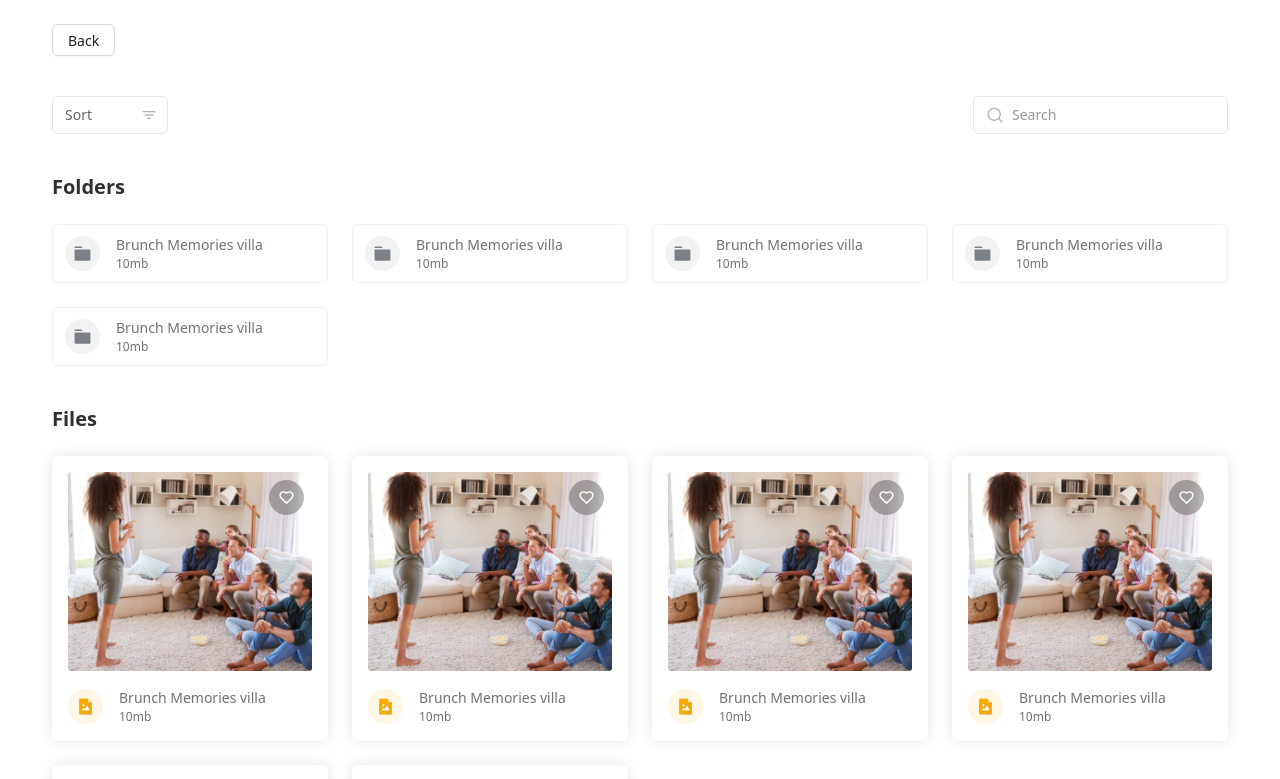
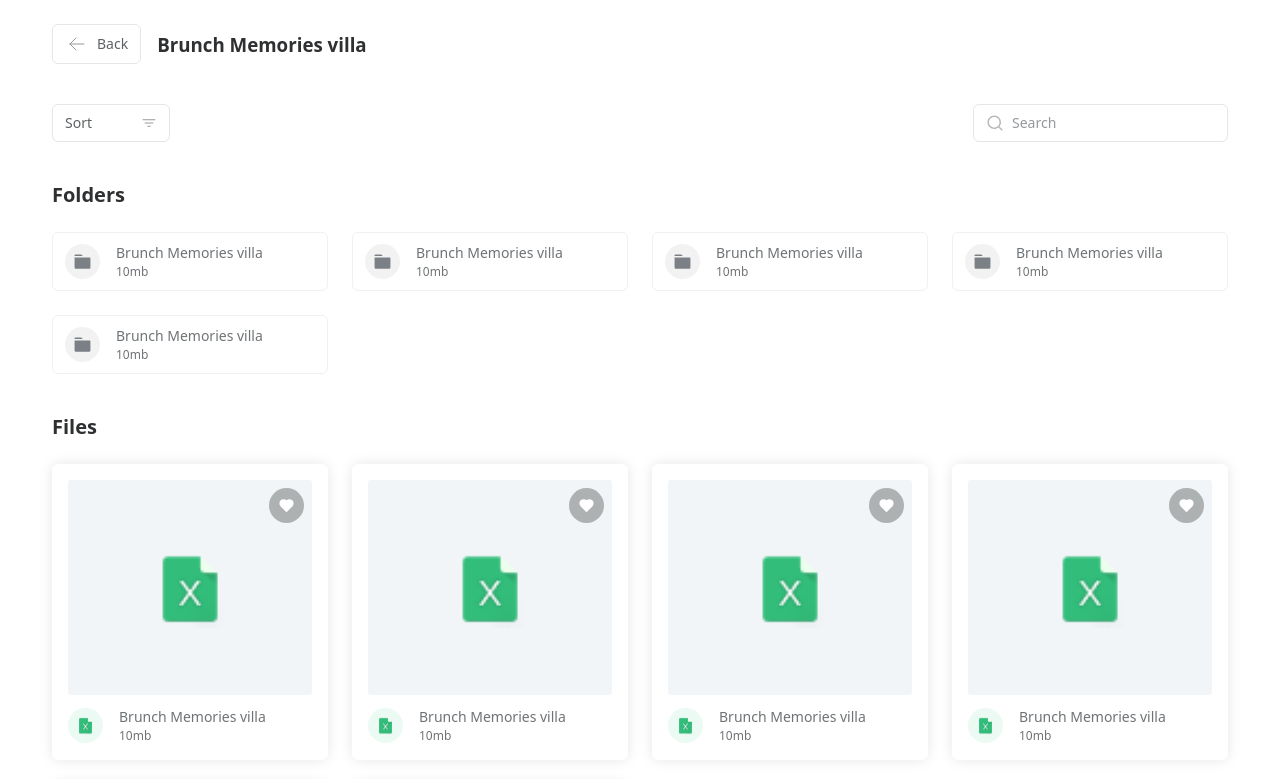
Before and after one commit to michaelhpet/web-drive, a React (Vite) app: page / in a window 1280 px wide. Shown: the top 779 px of the page. Built offline with nearby package versions, Linux system fonts and the light colour scheme; a web font is replaced by a local one.

Commit message:
feat: create page top nav

```diff
--- a/src/components/Dropdown/Dropdown.module.css
+++ b/src/components/Dropdown/Dropdown.module.css
@@ -10,7 +10,7 @@
   align-items: center;
   justify-content: center;
   gap: 49px;
-  padding: 7px 10px 7px 12px;
+  padding: 7px 12px;
   border-radius: 6px;
   border: 1px solid #e5e6e6;
   background-color: transparent;
--- a/src/components/FileCard/FileCard.module.css
+++ b/src/components/FileCard/FileCard.module.css
@@ -18,14 +18,67 @@
   cursor: unset;
 }
 
-.thumbnail_wrapper {
+.thumbnail_wrapper,
+.action_wrapper {
   position: relative;
   width: 100%;
   border-radius: 3px;
 }
 
-.thumbnail_wrapper img {
+.action_wrapper {
+  min-height: 215px;
+  display: flex;
+  align-items: center;
+  justify-content: center;
+  padding: 50px;
+  border-radius: 3px;
+  background: #f2f5f7;
+}
+
+.action_wrapper .thumbnail {
+  width: 80px;
+  height: 80px;
+}
+
+.action_buttons {
+  position: absolute;
+  bottom: 8px;
+  left: 8px;
+  display: flex;
+  align-items: center;
+  gap: 6px;
+  opacity: 0;
+  transition: all 0.2s;
+}
+
+.file:hover .action_buttons {
+  opacity: 1;
+}
+
+.thumbnail {
   width: 100%;
+}
+
+.button {
+  width: 35px;
+  height: 35px;
+  display: flex;
+  align-items: center;
+  justify-content: center;
+  outline: none;
+  border: none;
+  border-radius: 50%;
+  background: rgba(0, 0, 0, 0.28);
+  backdrop-filter: blur(2px);
+  cursor: pointer;
+}
+
+.button svg {
+  transition: all 0.15s;
+}
+
+.button:hover svg {
+  scale: 1.25;
 }
 
 .like_button_wrapper {
--- a/src/components/FileCard/index.tsx
+++ b/src/components/FileCard/index.tsx
@@ -1,33 +1,70 @@
-import LikeIconButton from "../LikeIconButton";
 import classes from "./FileCard.module.css";
+import modalClasses from "../FileModal/FileModal.module.css";
 import thumbnail from "../../images/file_thumbnail.png";
 import imageIcon from "../../images/image_icon.png";
 import pdfIcon from "../../images/pdf_icon.png";
 import sheetsIcon from "../../images/sheets_icon.png";
 import { useState } from "react";
 import FileModal from "../FileModal";
+import DownloadIcon from "../../icons/DownloadIcon";
+import PrintIcon from "../../icons/PrintIcon";
+import HeartFilledIcon from "../../icons/HeartFilledIcon";
+import HeartIcon from "../../icons/HeartIcon";
 
 interface Props {
   flat?: boolean;
 }
 
 export default function FileCard(props: Props) {
-  const fileType = FILE_TYPES.image;
+  const fileType = FILE_TYPES.sheets;
   const [isOpen, setIsOpen] = useState(false);
 
   return (
     <>
       <li
         className={props.flat ? classes.flat_card : classes.file}
-        onClick={() => setIsOpen(true)}
+        onClick={() =>
+          fileType.type === "image" && !props.flat && setIsOpen(true)
+        }
       >
-        <figure className={classes.thumbnail_wrapper}>
-          <img src={thumbnail} alt="Thumbnail" />
+        {fileType.type === "image" ? (
+          <figure className={classes.thumbnail_wrapper}>
+            <img
+              src={thumbnail}
+              alt="Thumbnail"
+              className={classes.thumbnail}
+            />
 
-          <span className={classes.like_button_wrapper}>
-            <LikeIconButton />
-          </span>
-        </figure>
+            <span className={classes.like_button_wrapper}>
+              <button className={classes.button}>
+                {true ? <HeartFilledIcon /> : <HeartIcon />}
+              </button>
+            </span>
+          </figure>
+        ) : (
+          <figure className={classes.action_wrapper}>
+            <span className={classes.like_button_wrapper}>
+              <button className={classes.button}>
+                {true ? <HeartFilledIcon /> : <HeartIcon />}
+              </button>
+            </span>
+
+            <img
+              src={fileType.icon}
+              alt="Thumbnail"
+              className={classes.thumbnail}
+            />
+
+            <div className={classes.action_buttons}>
+              <button className={modalClasses.download_button}>
+                <DownloadIcon />
+              </button>
+              <button className={modalClasses.download_button}>
+                <PrintIcon />
+              </button>
+            </div>
+          </figure>
+        )}
 
         <div className={classes.details}>
           <figure style={{ background: fileType.color }}>
@@ -40,6 +77,7 @@ export default function FileCard(props: Props) {
           </article>
         </div>
       </li>
+
       <FileModal
         centered
         open={isOpen}
--- a/src/components/Layout/Layout.module.css
+++ b/src/components/Layout/Layout.module.css
@@ -5,6 +5,38 @@
   flex-direction: column;
   gap: 40px;
   padding: 24px;
+}
+
+.nav {
+  display: flex;
+  align-items: center;
+  gap: 16px;
+}
+
+.nav h3 {
+  font-weight: 900;
+}
+
+.nav .back_button {
+  display: flex;
+  align-items: center;
+  gap: 8px;
+  padding: 7px 12px;
+  border-radius: 6px;
+  border: 1px solid #e5e6e6;
+  background-color: transparent;
+  cursor: pointer;
+
+  font-family: inherit;
+  font-size: 14px;
+  font-weight: 400;
+  line-height: 160%;
+  color: #5e6164;
+  transition: all 0.2s;
+}
+
+.back_button:active {
+  scale: 1.025;
 }
 
 .header {
--- a/src/components/Layout/index.tsx
+++ b/src/components/Layout/index.tsx
@@ -1,9 +1,10 @@
-import { Button, MenuProps } from "antd";
+import { MenuProps } from "antd";
 import Dropdown from "../Dropdown";
 import classes from "./Layout.module.css";
 import { ReactNode } from "react";
 import SortIcon from "../../icons/SortIcon";
 import SearchIcon from "../../icons/SearchIcon";
+import ArrowLeftIcon from "../../icons/ArrowLeftIcon";
 
 interface Props {
   children: ReactNode;
@@ -13,8 +14,14 @@ export default function Layout(props: Props) {
   return (
     <div className={classes.container}>
       <nav className={classes.nav}>
-        <Button>Back</Button>
+        <button className={classes.back_button}>
+          <ArrowLeftIcon />
+          <p>Back</p>
+        </button>
+
+        <h3>Brunch Memories villa</h3>
       </nav>
+
       <header className={classes.header}>
         <Dropdown menu={{ items: SORT_ITEMS }}>
           <p>Sort</p>
--- a/src/components/LikeIconButton/LikeIconButton.module.css
+++ /dev/null
@@ -1,21 +0,0 @@
-.button {
-  width: 35px;
-  height: 35px;
-  display: flex;
-  align-items: center;
-  justify-content: center;
-  outline: none;
-  border: none;
-  border-radius: 50%;
-  background: rgba(0, 0, 0, 0.28);
-  backdrop-filter: blur(2px);
-  cursor: pointer;
-}
-
-.button svg {
-  transition: all 0.15s;
-}
-
-.button:hover svg {
-  scale: 1.25;
-}
--- a/src/components/LikeIconButton/index.tsx
+++ /dev/null
@@ -1,14 +0,0 @@
-import { useState } from "react";
-import HeartFilledIcon from "../../icons/HeartFilledIcon";
-import classes from "./LikeIconButton.module.css";
-import HeartIcon from "../../icons/HeartIcon";
-
-export default function LikeIconButton() {
-  const [liked, setLiked] = useState(false);
-
-  return (
-    <button className={classes.button} onClick={() => setLiked(!liked)}>
-      {liked ? <HeartFilledIcon /> : <HeartIcon />}
-    </button>
-  );
-}
--- /dev/null
+++ b/src/icons/ArrowLeftIcon.tsx
@@ -0,0 +1,20 @@
+export default function ArrowLeftIcon() {
+  return (
+    <svg
+      xmlns="http://www.w3.org/2000/svg"
+      width="24"
+      height="24"
+      viewBox="0 0 24 24"
+      strokeWidth="1"
+      stroke="#96999C"
+      fill="none"
+      strokeLinecap="round"
+      strokeLinejoin="round"
+    >
+      <path stroke="none" d="M0 0h24v24H0z" fill="none" />
+      <path d="M5 12l14 0" />
+      <path d="M5 12l6 6" />
+      <path d="M5 12l6 -6" />
+    </svg>
+  );
+}
--- /dev/null
+++ b/src/icons/PrintIcon.tsx
@@ -0,0 +1,19 @@
+export default function PrintIcon() {
+  return (
+    <svg
+      width="14"
+      height="14"
+      viewBox="0 0 14 14"
+      fill="none"
+      xmlns="http://www.w3.org/2000/svg"
+    >
+      <g id="Frame">
+        <path
+          id="Vector"
+          d="M4.08341 9.91666H9.91675V12.8333H4.08341V9.91666ZM11.0834 11.6667V8.74999H2.91675V11.6667H1.75008C1.42792 11.6667 1.16675 11.4055 1.16675 11.0833V5.24999C1.16675 4.92783 1.42792 4.66666 1.75008 4.66666H12.2501C12.5723 4.66666 12.8334 4.92783 12.8334 5.24999V11.0833C12.8334 11.4055 12.5723 11.6667 12.2501 11.6667H11.0834ZM2.91675 5.83332V6.99999H4.66675V5.83332H2.91675ZM4.08341 1.16666H9.91675C10.2389 1.16666 10.5001 1.42783 10.5001 1.74999V3.49999H3.50008V1.74999C3.50008 1.42783 3.76125 1.16666 4.08341 1.16666Z"
+          fill="#6E7377"
+        />
+      </g>
+    </svg>
+  );
+}
--- a/src/index.css
+++ b/src/index.css
@@ -9,4 +9,5 @@
   -webkit-font-smoothing: antialiased;
   -moz-osx-font-smoothing: grayscale;
   -webkit-text-size-adjust: 100%;
+  color: #2e3031;
 }
```
